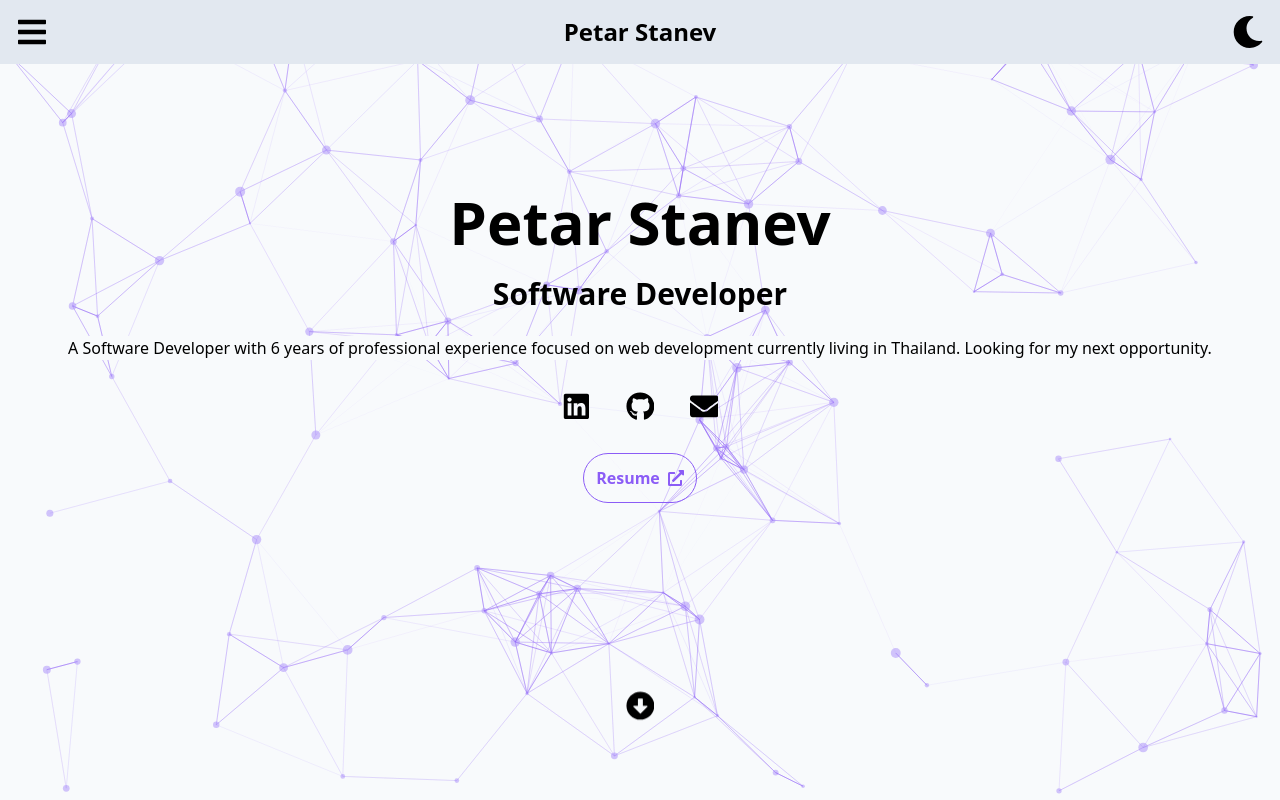
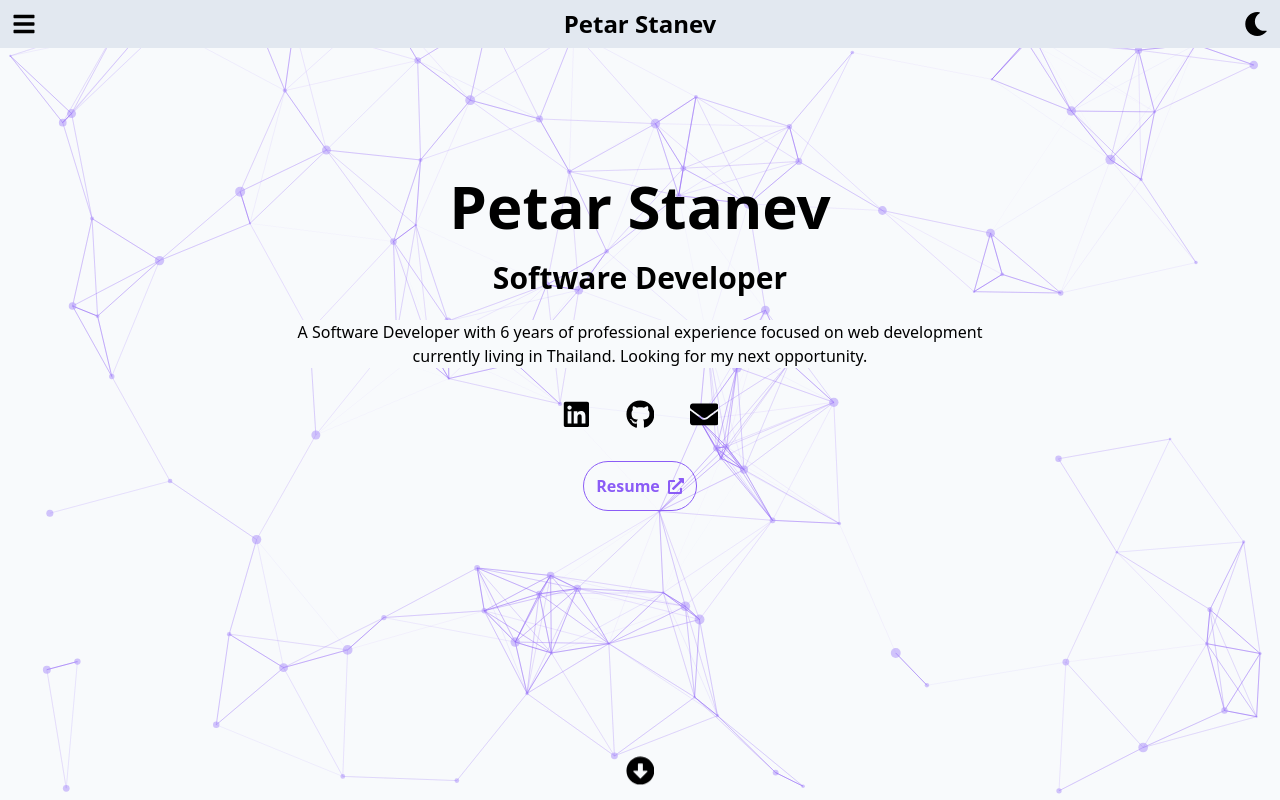
Before and after one commit to petarstanev/petarstanev.github.io, a Next.js app: page / in a window 1280 px wide. Shown: the top 800 px of the page. Built offline with nearby package versions, Linux system fonts and the light colour scheme.

Commit message:
Add max width

```diff
--- a/components/Footer.jsx
+++ b/components/Footer.jsx
@@ -9,7 +9,7 @@ const Footer = () => {
     <footer className="flex bg-slate-200 p-4 h-16">
       <p className="flex-1">© 2023 Petar Stanev</p>
       <section className="flex flex-1 justify-end items-center">
-        <IconContext.Provider value={{ size: "1em" }}>
+        <IconContext.Provider value={{ size: "1rem" }}>
           <a
             className="flex-[0_1_2em] pl-4"
             href="https://www.linkedin.com/in/petarstanev"
--- a/components/Lead.tsx
+++ b/components/Lead.tsx
@@ -8,7 +8,7 @@ import { IconContext } from "react-icons";
 const Lead = () => {
   return (
     <IconContext.Provider value={{ size: "1.8em" }}>
-      <main className="text-center h-[93vh] pt-32 pb-0 px-4 flex flex-col">
+      <main className="text-center min-h-[95vh] pt-32 pb-0 px-4 flex flex-col">
         <h1 className="text-6xl">Petar Stanev</h1>
         <h2 className="text-center text-3xl my-[.8em]">Software Developer</h2>
         <p className="bg-slate-50">
@@ -53,8 +53,10 @@ const Lead = () => {
             <FaExternalLinkAlt />
           </IconContext.Provider>
         </a>
-        <div className="flex justify-center content-center flex-1 items-end pb-4 animate-bounce">
+        <div className="py-4 mt-auto">
+          <div className="flex justify-center content-center flex-1 items-end animate-bounce">
             <FaArrowAltCircleDown />
+          </div>
         </div>
       </main>
     </IconContext.Provider>
--- a/components/Navigation.tsx
+++ b/components/Navigation.tsx
@@ -5,12 +5,12 @@ import { IconContext } from "react-icons";
 const Navigation = () => {
   return (
     <nav className="flex bg-slate-200 justify-between items-center">
-      <IconContext.Provider value={{ size: "2rem" }}>
-        <button className="p-4">
+      <IconContext.Provider value={{ size: "1.5rem" }}>
+        <button className="p-3">
           <FaBars />
         </button>
         <b className="text-2xl">Petar Stanev</b>
-        <button className="p-4">
+        <button className="p-3">
           <FaMoon />
         </button>
       </IconContext.Provider>
--- a/pages/index.tsx
+++ b/pages/index.tsx
@@ -15,12 +15,14 @@ export default function Home() {
       <Background />
       <Header />
       <Navigation />
+      <div className="max-w-3xl mx-auto">
         <Lead />
         <About />
         <Work />
         <Education />
         <Projects />
         <Contact />
+      </div>
       <Footer />
     </>
   );
```
Lines whose indentation alone changed are shown as unchanged.
